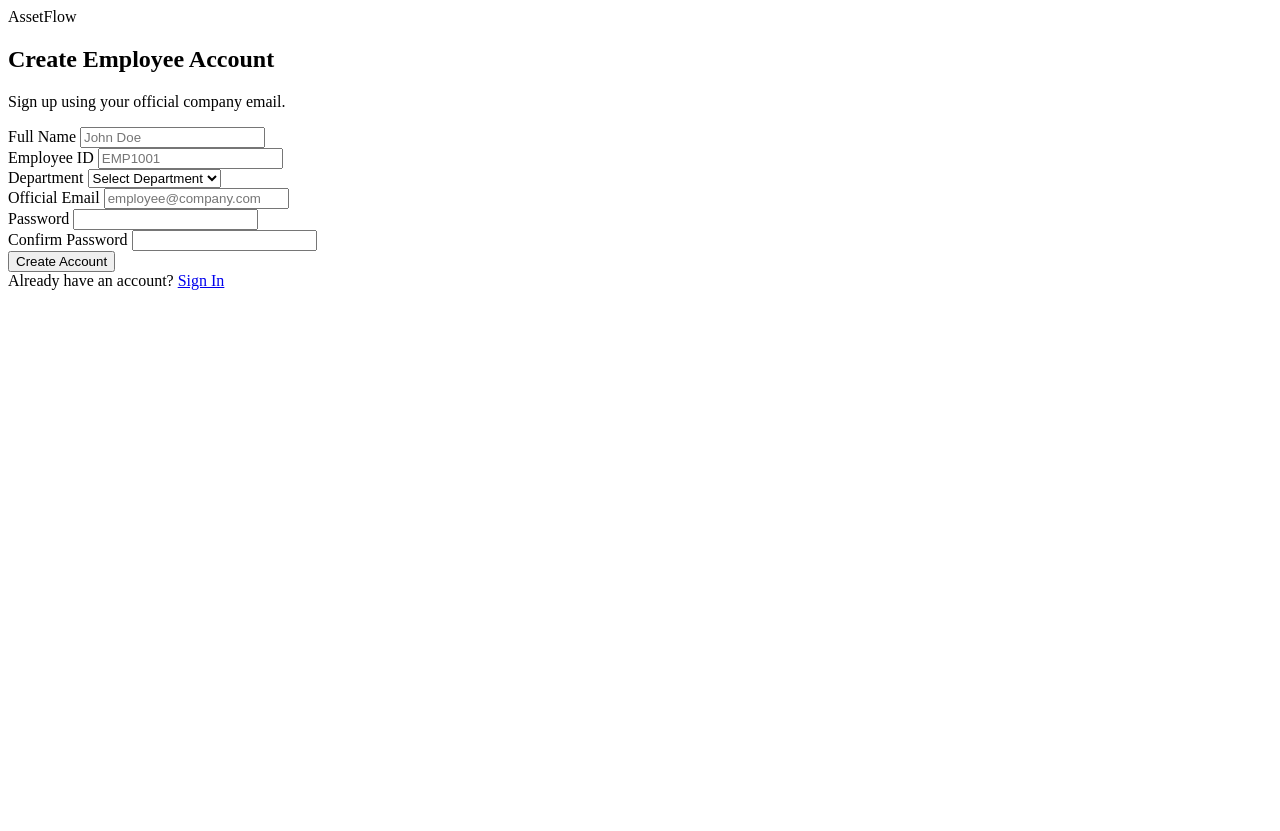
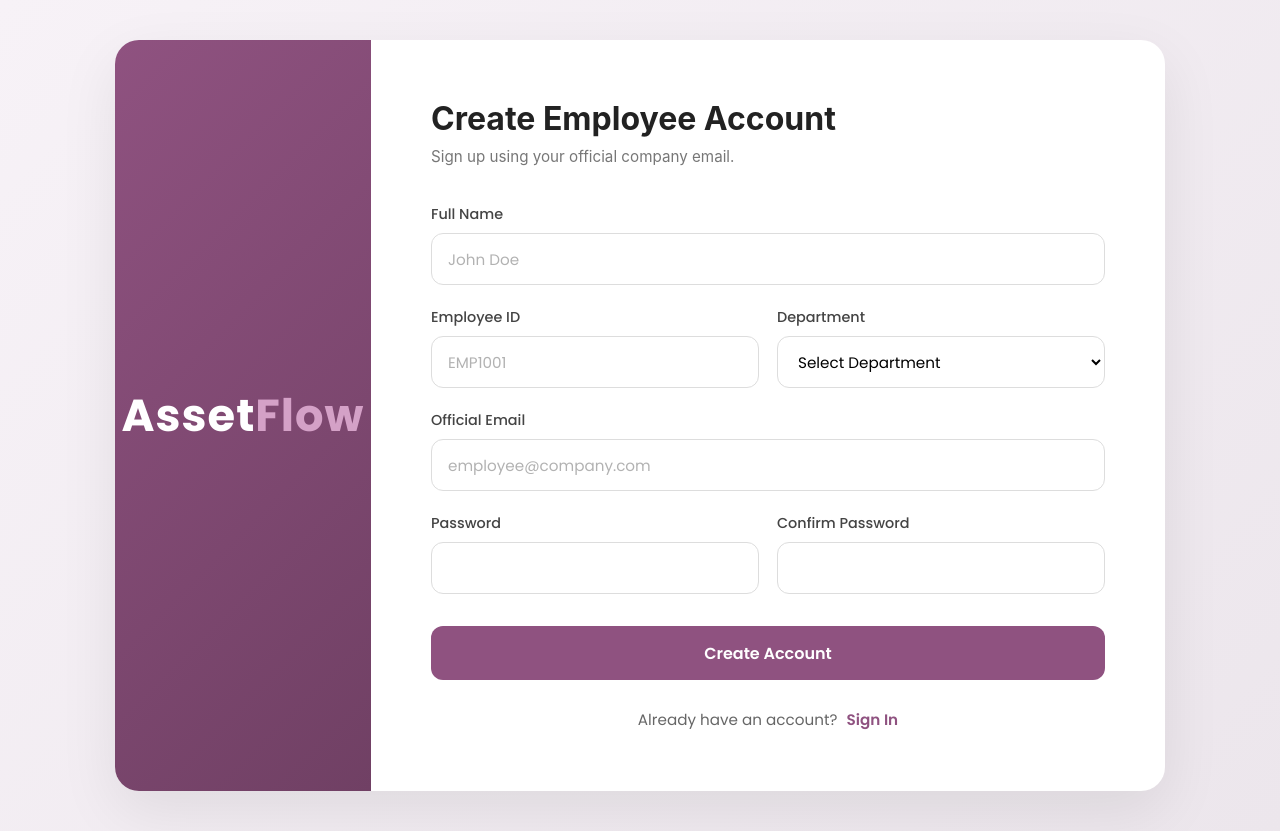
Before and after one commit to coffeethecoder/Odoo-Hackathon, a plain HTML site: page client/pages/auth/login.html in a window 1280 px wide. Before the commit the page ends 800 px from the top, so only its background shows below. Drawn offline with Linux system fonts and the light colour scheme.

Commit message:
html and css for login

```diff
--- a/client/pages/auth/login.css
+++ b/client/pages/auth/login.css
@@ -0,0 +1,188 @@
+@import "../../design-tokens.css";
+*{
+    margin:0;
+    padding:0;
+    box-sizing:border-box;
+    font-family:'Poppins',sans-serif;
+}
+
+body{
+    min-height:100vh;
+    display:flex;
+    justify-content:center;
+    align-items:center;
+    background:linear-gradient(135deg,#f7f2f7,#ece6ec);
+    padding:40px;
+}
+
+.container{
+    width:100%;
+    max-width:1050px;
+    min-height:650px;
+    display:flex;
+    background:#fff;
+    border-radius:24px;
+    overflow:hidden;
+    box-shadow:0 20px 60px rgba(0,0,0,0.08);
+}
+
+/* ---------- LEFT PANEL ---------- */
+
+.left{
+    width:34%;
+    display:flex;
+    justify-content:center;
+    align-items:center;
+    background:linear-gradient(135deg,
+            var(--color-primary),
+            var(--color-primary-hover));
+}
+
+.logo{
+    font-size:2.8rem;
+    font-weight:700;
+    color:#fff;
+    letter-spacing:1px;
+}
+
+.logo span{
+    color:var(--color-primary-soft);
+}
+
+/* ---------- RIGHT PANEL ---------- */
+
+.right{
+    flex:1;
+    padding:60px;
+    display:flex;
+    flex-direction:column;
+    justify-content:center;
+}
+
+.right h2{
+    font-size:2rem;
+    color:#222;
+    margin-bottom:8px;
+}
+
+.subtitle{
+    color:#777;
+    margin-bottom:35px;
+    font-size:0.95rem;
+}
+
+form{
+    width:100%;
+}
+
+.row{
+    display:flex;
+    gap:18px;
+}
+
+.input-group{
+    flex:1;
+    display:flex;
+    flex-direction:column;
+    margin-bottom:22px;
+}
+
+.input-group label{
+    font-size:0.9rem;
+    color:#444;
+    font-weight:500;
+    margin-bottom:8px;
+}
+
+.input-group input,
+.input-group select{
+    height:52px;
+    padding:0 16px;
+    border:1.5px solid #ddd;
+    border-radius:12px;
+    background:#fff;
+    font-size:0.95rem;
+    transition:.25s ease;
+    outline:none;
+}
+
+.input-group input::placeholder{
+    color:#b2b2b2;
+}
+
+.input-group input:focus,
+.input-group select:focus{
+    border-color:var(--color-primary);
+    box-shadow:0 0 0 4px rgba(143,82,128,0.12);
+}
+
+button{
+    width:100%;
+    height:54px;
+    margin-top:10px;
+    border:none;
+    border-radius:12px;
+    background:var(--color-primary);
+    color:#fff;
+    font-size:1rem;
+    font-weight:600;
+    cursor:pointer;
+    transition:.25s ease;
+}
+
+button:hover{
+    background:var(--color-primary-hover);
+    transform:translateY(-2px);
+}
+
+button:active{
+    background:var(--color-primary-active);
+    transform:translateY(0);
+}
+
+.login{
+    margin-top:28px;
+    text-align:center;
+    color:#666;
+    font-size:0.95rem;
+}
+
+.login a{
+    color:var(--color-primary);
+    text-decoration:none;
+    font-weight:600;
+    margin-left:5px;
+    transition:.2s;
+}
+
+.login a:hover{
+    color:var(--color-primary-hover);
+}
+
+/* ---------- RESPONSIVE ---------- */
+
+@media (max-width:900px){
+
+    body{
+        padding:20px;
+    }
+
+    .container{
+        flex-direction:column;
+        max-width:550px;
+    }
+
+    .left{
+        width:100%;
+        padding:40px 20px;
+    }
+
+    .right{
+        padding:35px 28px;
+    }
+
+    .row{
+        flex-direction:column;
+        gap:0;
+    }
+}
--- a/client/pages/auth/login.html
+++ b/client/pages/auth/login.html
@@ -6,7 +6,7 @@
 
     <title>AssetFlow | Employee Signup</title>
 
-    <link rel="stylesheet" href="css/signup.css">
+    <link rel="stylesheet" href="login.css">
 
     <link href="https://fonts.googleapis.com/css2?family=Poppins:wght@300;400;500;600;700&display=swap" rel="stylesheet">
 </head>
@@ -93,7 +93,7 @@
 
         <div class="login">
             Already have an account?
-            <a href="login.html">Sign In</a>
+            <a href="signin.html">Sign In</a>
         </div>
 
     </div>
```
